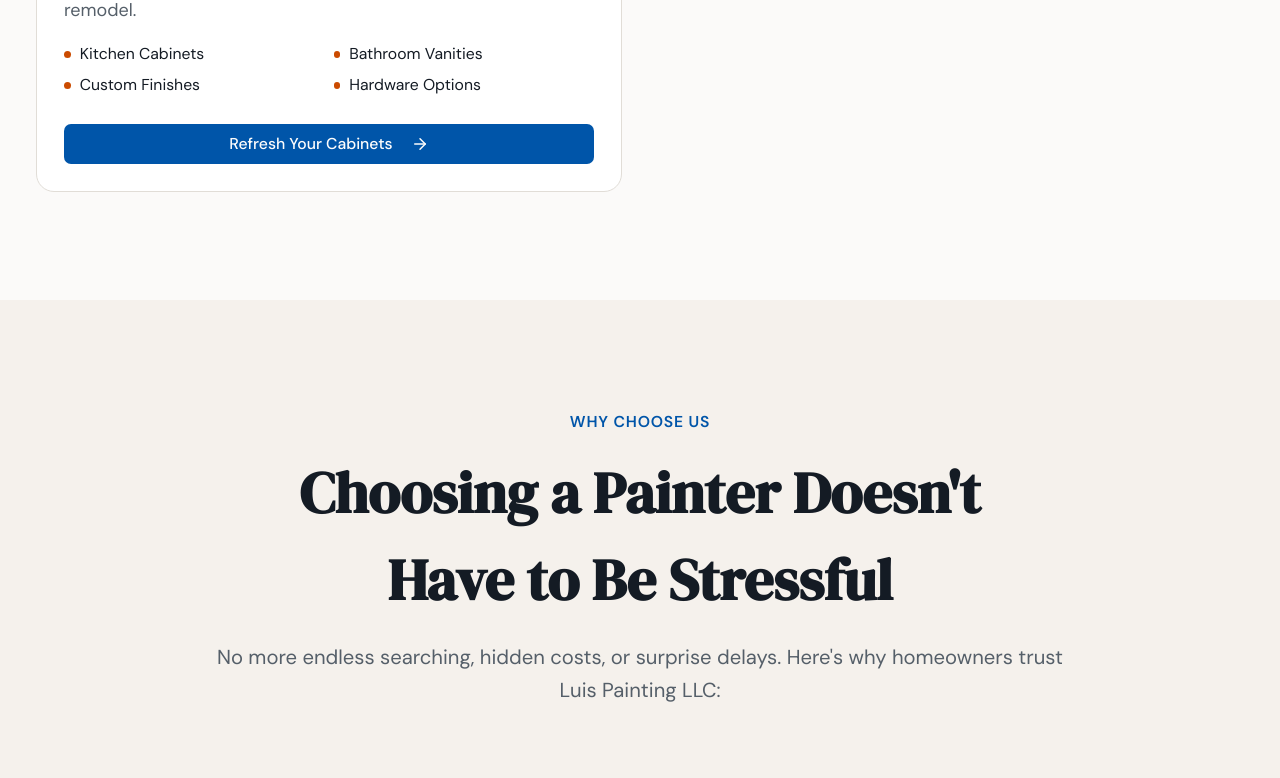
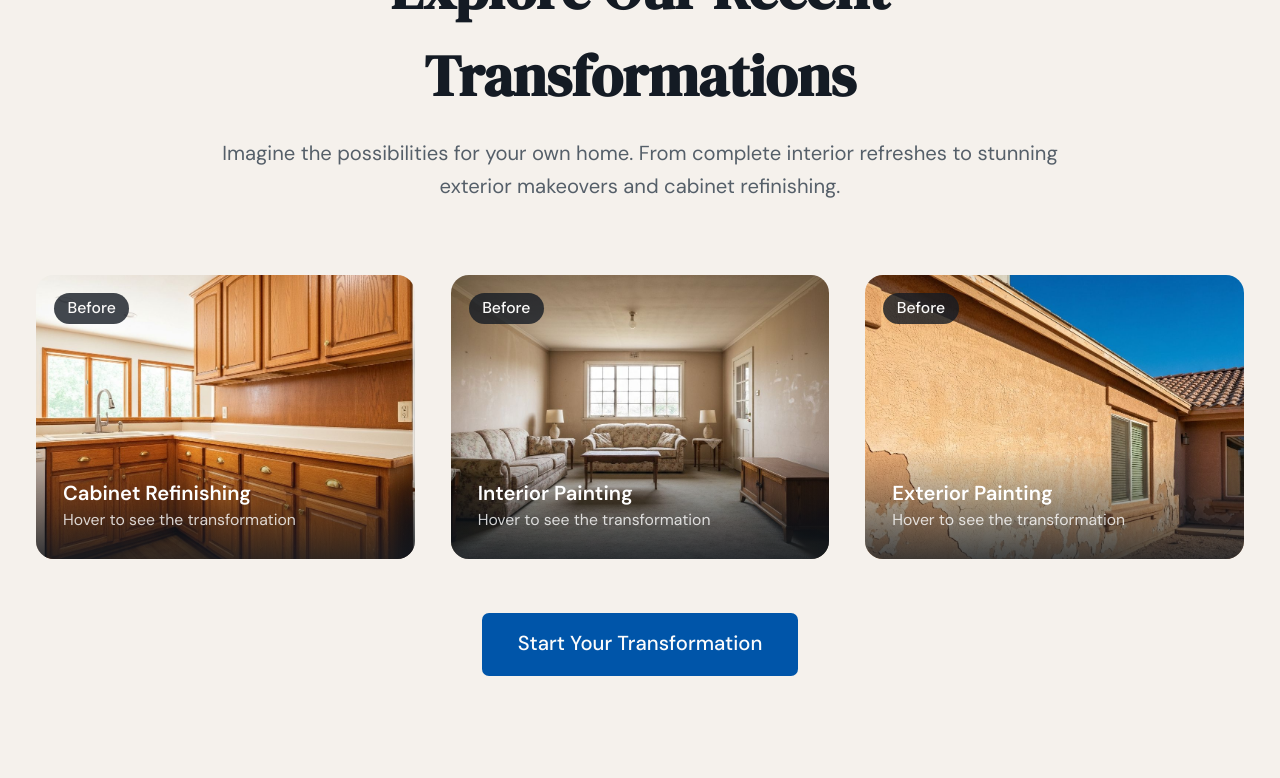
Before and after one commit to Fbet590/Luis-Painting-2.0, a Next.js app: page / in a window 1280 px wide. Shown: the part 2581-3359 px from the top of the page. Built offline with nearby package versions, Linux system fonts and the light colour scheme.

Commit message:
remove "Why Choose Us" and "Our Expert Services" sections
Clean up homepage by removing unused sections and imports.

```diff
--- a/app/page.tsx
+++ b/app/page.tsx
@@ -1,8 +1,7 @@
 import { Header } from "@/components/header"
 import { HeroSection } from "@/components/hero-section"
 import { TrustBadges } from "@/components/trust-badges"
-import { ServicesSection } from "@/components/services-section"
-import { WhyChooseUs } from "@/components/why-choose-us"
+
 import { TestimonialsSection } from "@/components/testimonials-section"
 import { GallerySection } from "@/components/gallery-section"
 import { FaqSection } from "@/components/faq-section"
@@ -17,12 +16,6 @@ export default function Home() {
         <HeroSection />
       </div>
       <TrustBadges />
-      <div id="services">
-        <ServicesSection />
-      </div>
-      <div id="why-us">
-        <WhyChooseUs />
-      </div>
       <div id="reviews">
         <TestimonialsSection />
       </div>
```
